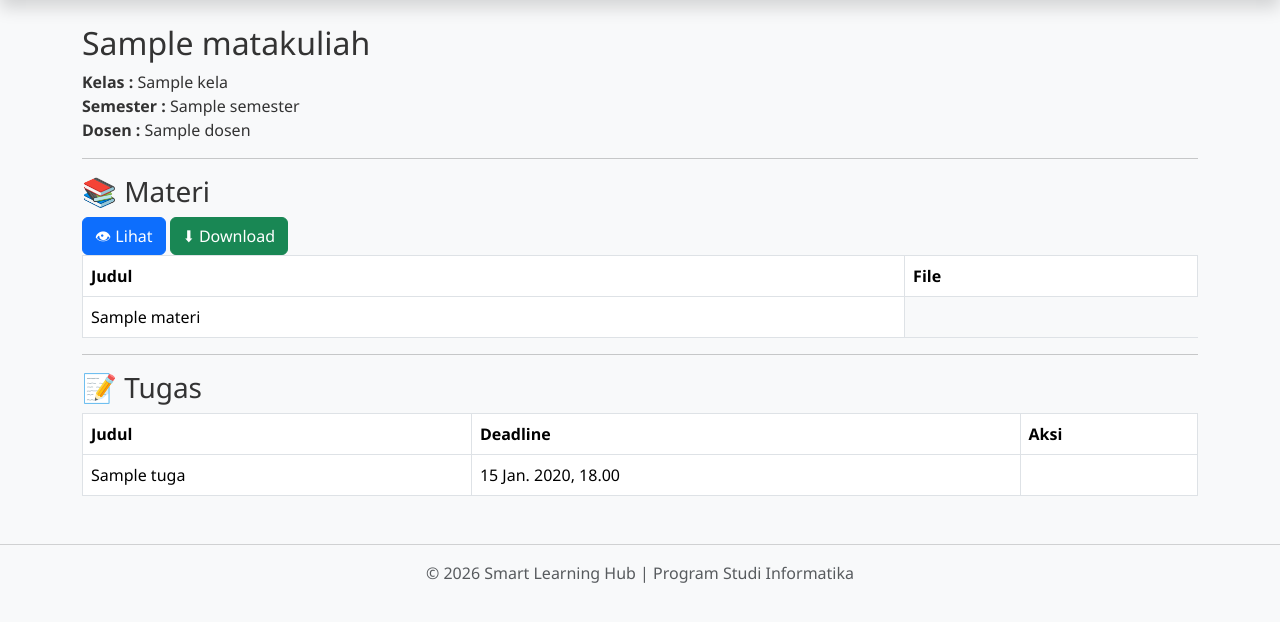
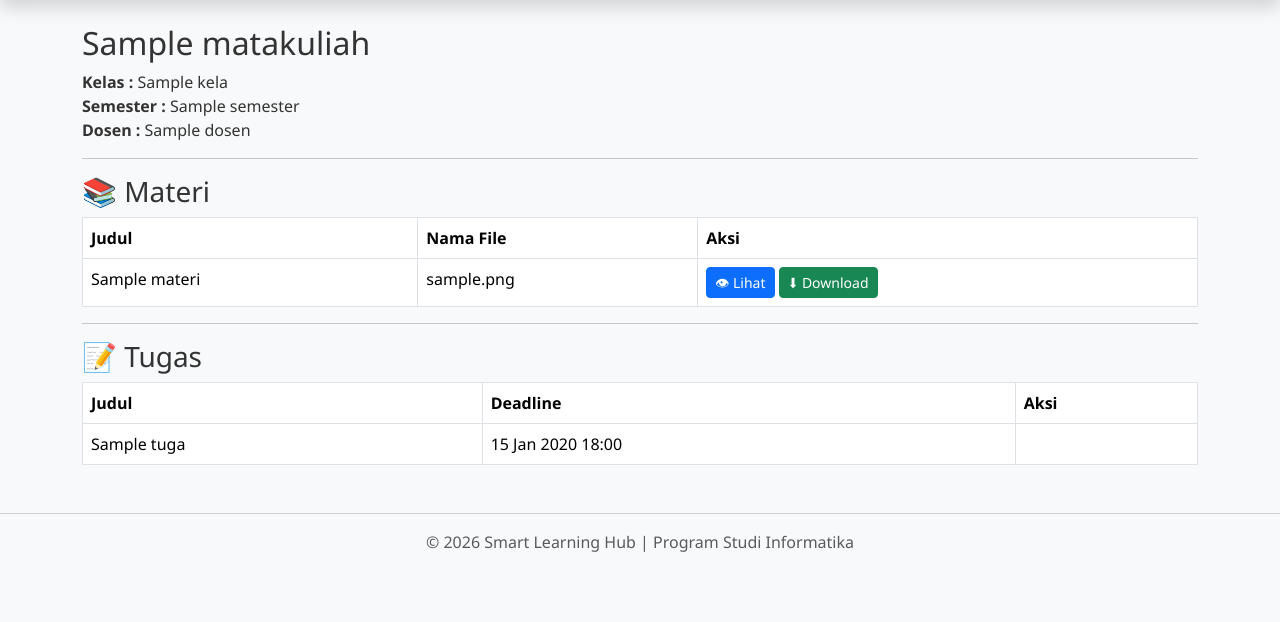
Before and after one commit to nurulanisa5519-png/SmartLearningHub, a Django app: page /course/1/ in a window 1280 px wide. Shown: the part 56-678 px from the top of the page. Run offline with Django 5.2, Linux system fonts and the light colour scheme; a user stored in the database is signed in; tables that the repository leaves empty hold one stand-in row (values such as "Sample post").

Commit message:
Update course_detail.html

```diff
--- a/learning/templates/course_detail.html
+++ b/learning/templates/course_detail.html
@@ -23,14 +23,17 @@
 <table class="table table-bordered">
 
     <thead>
+
         <tr>
+
             <th>Judul</th>
-            <th>File</th>
 
-            {% if user.profile.role == "dosen" %}
+            <th>Nama File</th>
+
             <th>Aksi</th>
-            {% endif %}
+
         </tr>
+
     </thead>
 
     <tbody>
@@ -39,47 +42,60 @@
 
         <tr>
 
-            <td>{{ m.judul }}</td>
+            <td>
 
-            <div class="materi-button">
+                {{ m.judul }}
+
+            </td>
+
+            <td>
+
+                {{ m.file.name|cut:"materi/" }}
+
+            </td>
+
+            <td>
 
                 <a
-        href="{{ materi.file.url }}"
+                    href="{{ m.file.url }}"
                     target="_blank"
-        class="btn btn-primary">
+                    class="btn btn-primary btn-sm">
 
                     👁 Lihat
 
                 </a>
 
                 <a
-        href="{{ materi.file.url }}"
-        download
-        class="btn btn-success">
+                    href="{{ m.file.url }}"
+                    download="{{ m.file.name }}"
+                    class="btn btn-success btn-sm">
 
                     ⬇ Download
 
                 </a>
 
-</div>
-
                 {% if user.profile.role == "dosen" %}
 
-            <td>
+                    <a
+                        href="{% url 'edit_materi' m.id %}"
+                        class="btn btn-warning btn-sm">
 
-                <a href="{% url 'edit_materi' m.id %}" class="btn btn-warning btn-sm">
-                    Edit
+                        ✏ Edit
+
                     </a>
 
-                <a href="{% url 'hapus_materi' m.id %}"
+                    <a
+                        href="{% url 'hapus_materi' m.id %}"
                         class="btn btn-danger btn-sm"
                         onclick="return confirm('Yakin ingin menghapus materi ini?')">
-                    Hapus
+
+                        🗑 Hapus
+
                     </a>
 
+                {% endif %}
+
             </td>
-
-            {% endif %}
 
         </tr>
 
@@ -98,7 +114,9 @@
 {% if user.profile.role == "dosen" %}
 
 <a href="{% url 'upload_materi' course.id %}" class="btn btn-success">
+
     Upload Materi
+
 </a>
 
 {% endif %}
@@ -116,10 +134,13 @@
         <tr>
 
             <th>Judul</th>
+
             <th>Deadline</th>
 
             {% if user.profile.role == "mahasiswa" %}
+
             <th>Nilai</th>
+
             {% endif %}
 
             <th>Aksi</th>
@@ -136,22 +157,30 @@
 
             <td>{{ t.judul }}</td>
 
-            <td>{{ t.deadline }}</td>
+            <td>
+
+                {{ t.deadline|date:"d M Y H:i" }}
+
+            </td>
 
             {% if user.profile.role == "mahasiswa" %}
 
             <td>
 
-                {% with nilai_ditemukan=False %}
+                {% with ditemukan=False %}
 
                 {% for j in t.pengumpulantugas_set.all %}
 
                     {% if j.mahasiswa.user == user %}
 
                         {% if j.nilai %}
+
                             {{ j.nilai }}
+
                         {% else %}
+
                             Belum Dinilai
+
                         {% endif %}
 
                     {% endif %}
@@ -172,29 +201,41 @@
 
                 {% if user.profile.role == "mahasiswa" %}
 
-                <a href="{% url 'upload_jawaban' t.id %}"
+                    <a
+                        href="{% url 'upload_jawaban' t.id %}"
                         class="btn btn-primary btn-sm">
-                    Upload Jawaban
+
+                        📤 Upload Jawaban
+
                     </a>
 
                 {% endif %}
 
                 {% if user.profile.role == "dosen" %}
 
-                <a href="{% url 'daftar_jawaban' course.id %}"
-                   class="btn btn-secondary btn-sm">
-                    Lihat Jawaban
+                    <a
+                        href="{% url 'daftar_jawaban' course.id %}"
+                        class="btn btn-info btn-sm">
+
+                        📄 Jawaban
+
                     </a>
 
-                <a href="{% url 'edit_tugas' t.id %}"
+                    <a
+                        href="{% url 'edit_tugas' t.id %}"
                         class="btn btn-warning btn-sm">
-                    Edit
+
+                        ✏ Edit
+
                     </a>
 
-                <a href="{% url 'hapus_tugas' t.id %}"
+                    <a
+                        href="{% url 'hapus_tugas' t.id %}"
                         class="btn btn-danger btn-sm"
                         onclick="return confirm('Yakin ingin menghapus tugas ini?')">
-                    Hapus
+
+                        🗑 Hapus
+
                     </a>
 
                 {% endif %}
@@ -217,9 +258,12 @@
 
 {% if user.profile.role == "dosen" %}
 
-<a href="{% url 'tambah_tugas' course.id %}"
+<a
+    href="{% url 'tambah_tugas' course.id %}"
     class="btn btn-success">
+
     Tambah Tugas
+
 </a>
 
 {% endif %}
```
Lines whose indentation alone changed are shown as unchanged.
